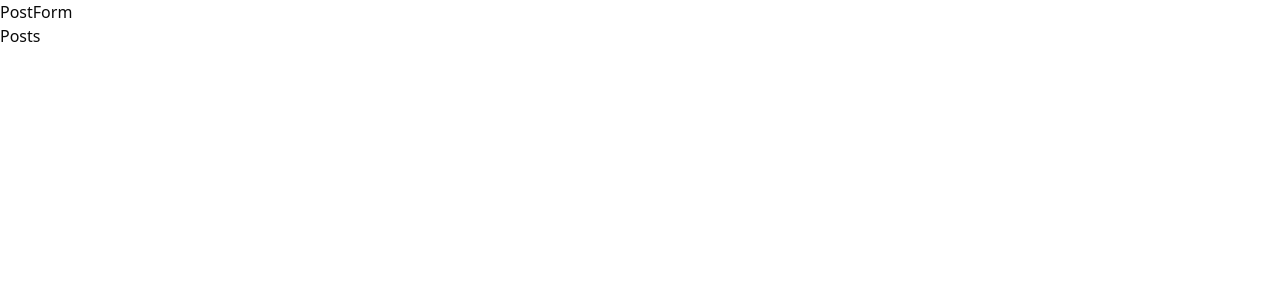
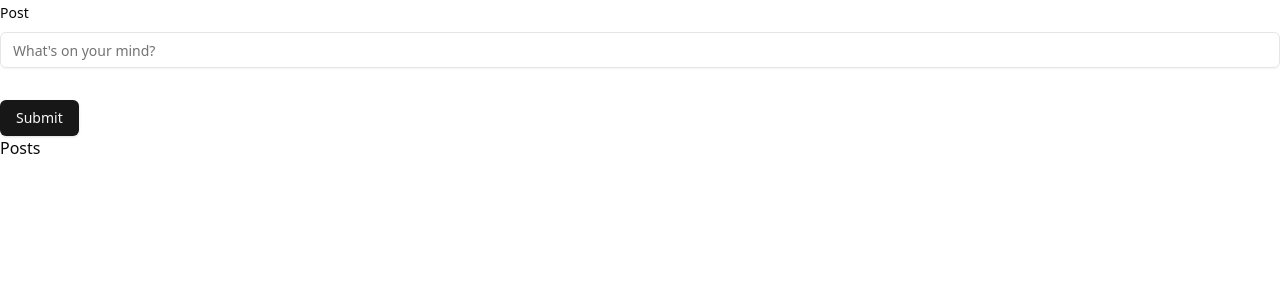
Before and after one commit to KennedyMungai/server-actions-tldr, a Next.js app: page / in a window 1280 px wide. Shown: the top 300 px of the page. Built offline with nearby package versions, Linux system fonts and the light colour scheme.

Commit message:
Created a postform

```diff
--- a/src/components/postform.tsx
+++ b/src/components/postform.tsx
@@ -1,5 +1,58 @@
+"use client";
+
+import { Button } from "@/components/ui/button";
+import {
+	Form,
+	FormControl,
+	FormField,
+	FormItem,
+	FormLabel,
+	FormMessage,
+} from "@/components/ui/form";
+import { Input } from "@/components/ui/input";
+import { zodResolver } from "@hookform/resolvers/zod";
+import { useForm } from "react-hook-form";
+import z from "zod";
+
+const formSchema = z.object({
+	content: z.string().min(2, { message: "Post is required" }),
+});
+
 const PostForm = () => {
-	return <div>PostForm</div>;
+	const form = useForm<z.infer<typeof formSchema>>({
+		resolver: zodResolver(formSchema),
+		defaultValues: {
+			content: "",
+		},
+	});
+
+	const onSubmit = async (values: z.infer<typeof formSchema>) =>
+		console.log(values);
+
+	return (
+		<main>
+			<Form {...form}>
+				<form onSubmit={form.handleSubmit(onSubmit)} className="space-y-8">
+					<FormField
+						control={form.control}
+						name="content"
+						render={({ field }) => (
+							<FormItem>
+								<FormLabel>Post</FormLabel>
+								<FormControl>
+									<Input placeholder="What's on your mind?" {...field} />
+								</FormControl>
+								<FormMessage />
+							</FormItem>
+						)}
+					/>
+					<Button type="submit" disabled={false}>
+						Submit
+					</Button>
+				</form>
+			</Form>
+		</main>
+	);
 };
 
 export default PostForm;
```
